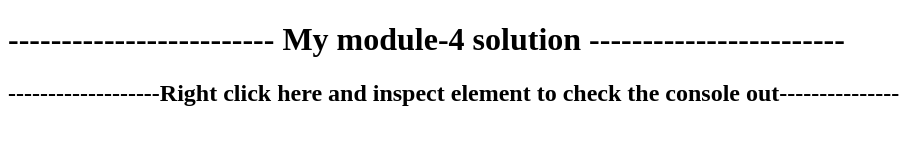
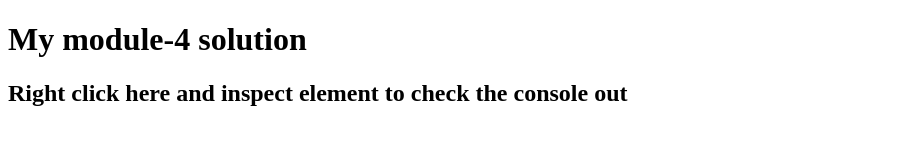
Before and after one commit to jessicabanka/jessicabanka.github.io, a plain HTML site: page week 4/index.html in a window 1280 px wide. Shown: the whole page, without its empty margins (0-899 px from the left). Drawn offline with Linux system fonts and the light colour scheme.

Commit message:
heading change

```diff
--- a/week 4/index.html
+++ b/week 4/index.html
@@ -4,8 +4,8 @@
 	<title></title>
 </head>
 <body>
-	<h1>------------------------- My module-4 solution ------------------------</h1>
-  <h2>-------------------Right click here and inspect element to check the console out--------------------</h2>
+	<h1> My module-4 solution </h1>
+  <h2>Right click here and inspect element to check the console out</h2>
 	<script src="script.js" ="text/javascript">
 
 		</script>
```
